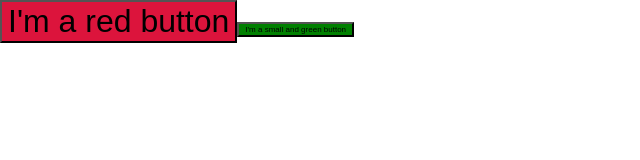
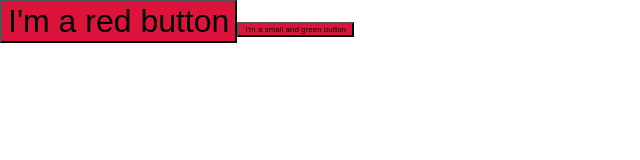
Before and after one commit to natalia-sepka/advanced-react-patterns, a React (Create React App) app: page / in a window 1280 px wide. Shown: the top 160 px of the page, without its empty margins (0-640 px from the left). Built offline with nearby package versions, Linux system fonts and the light colour scheme.

Commit message:
partial components

```diff
--- a/src/App.js
+++ b/src/App.js
@@ -1,11 +1,11 @@
-import { GreenSmallButton, RedButton } from "./components/composition";
+import { SmallRedButton, RedButton } from "./components/partial";
 
 function App() {
 
   return (
    <>
        <RedButton text={"I'm a red button"} />
-       <GreenSmallButton text={"I'm a small and green button"} />
+       <SmallRedButton text={"I'm a small and green button"} />
    </>
   );
 }
--- /dev/null
+++ b/src/components/partial.jsx
@@ -0,0 +1,24 @@
+import { Component } from "react";
+
+export const partialComponent = (Component, partialProps) => {
+    return props => {
+        return <Component {...partialProps} {...props} />
+    }
+};
+
+export const Button = ({ size, color, text, ...props }) => {
+    return (
+        <button
+            {...props}
+            style={{
+                fontSize: size === "small" ? "8px" : "32px",
+                backgroundColor: color
+            }}
+        >
+            {text}
+        </button>
+    );
+};
+
+export const RedButton = partialComponent(Button, { color: "crimson" });
+export const SmallRedButton = partialComponent(RedButton, { size: "small" });
```
